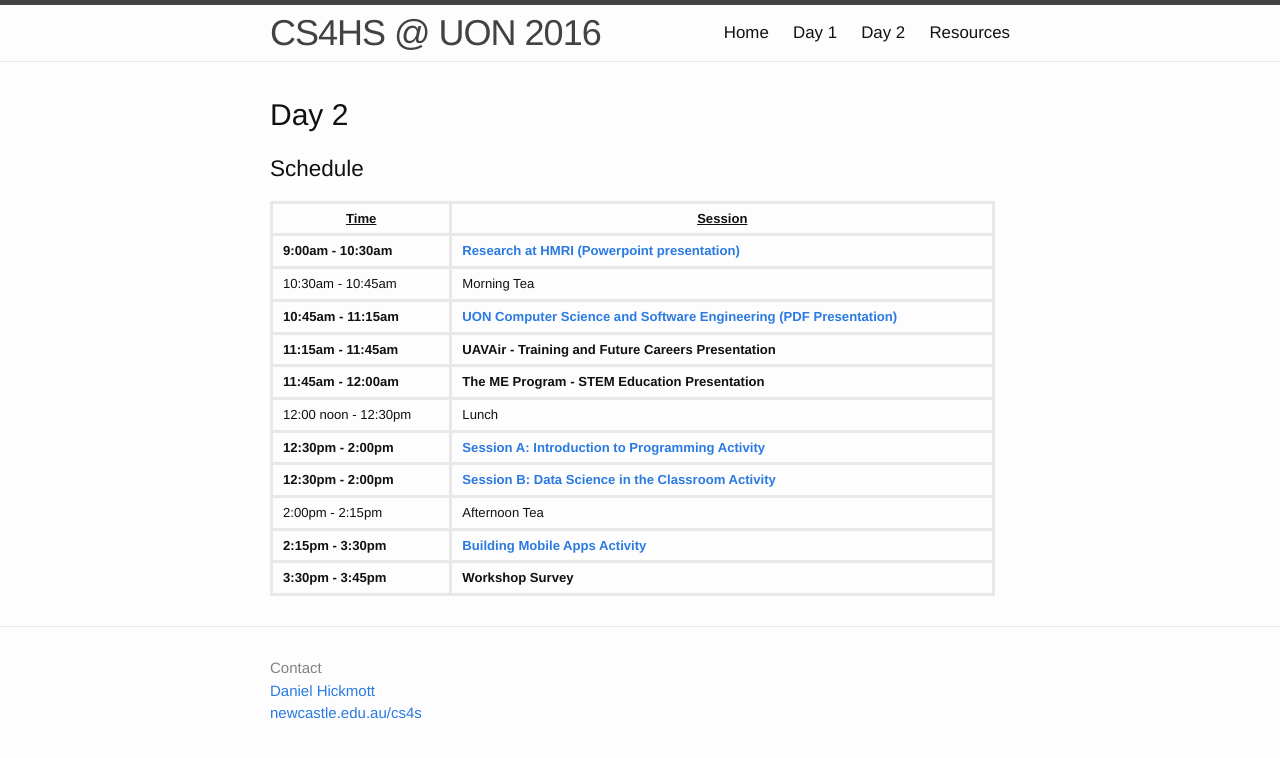
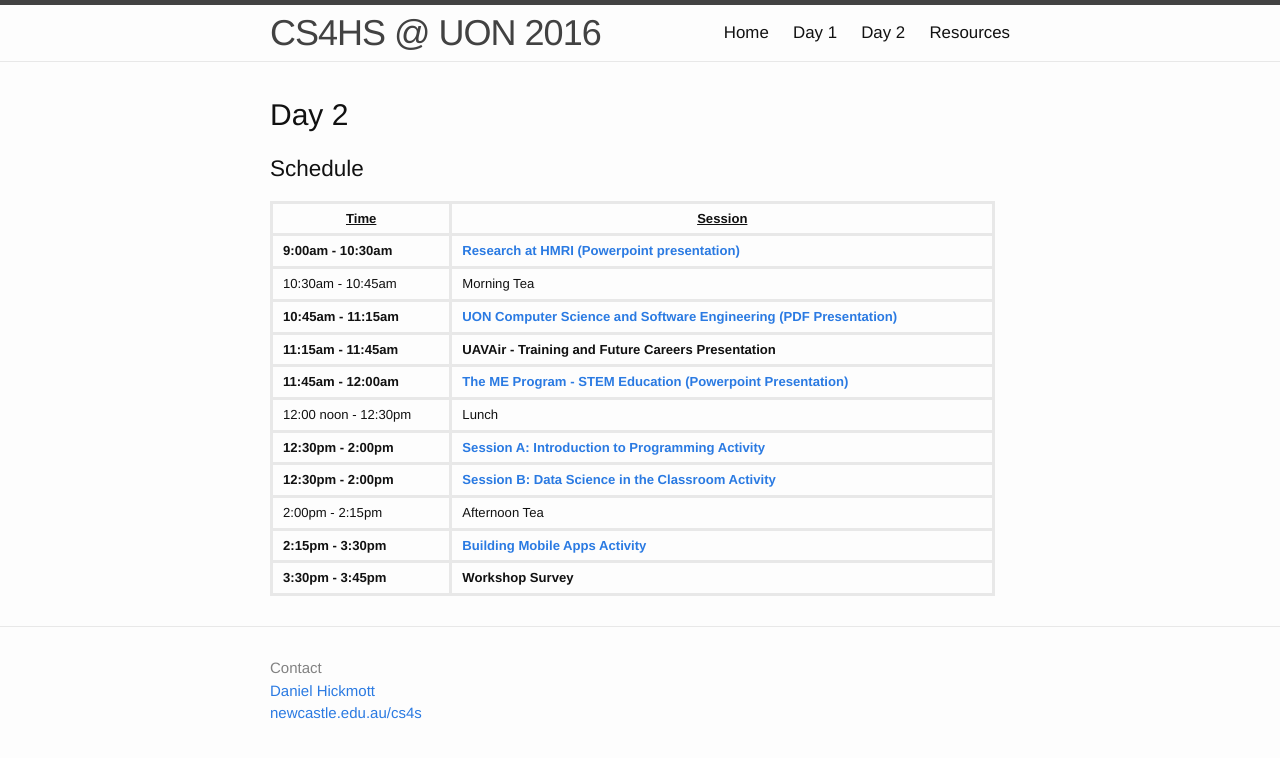
Before and after one commit to cs4s/hs-2016, a Jekyll site: the page built from day2/index.md, in a window 1280 px wide. Shown: the top 758 px of the page. Built offline with Jekyll 4.4.1, drawn with Linux system fonts in a browser that asks for light colours.

Commit message:
Adds ME Program presentation

```diff
--- a/day2/index.md
+++ b/day2/index.md
@@ -14,7 +14,7 @@ title:  CS4HS @ UON 2016 - Day 2
 | 10:30am - 10:45am | Morning Tea |
 | **10:45am - 11:15am** | [**UON Computer Science and Software Engineering (PDF Presentation)**](uoncsse_presentation.pdf){:target="_blank"} |
 | **11:15am - 11:45am** | **UAVAir - Training and Future Careers Presentation** |
-| **11:45am - 12:00am** | **The ME Program - STEM Education Presentation** |
+| **11:45am - 12:00am** | [**The ME Program - STEM Education (Powerpoint Presentation)**](scott_presentation.pptx)|
 | 12:00 noon - 12:30pm | Lunch |
 | **12:30pm - 2:00pm** | [**Session A: Introduction to Programming Activity**]({{ site.baseurl | append: site.sonicpi_path }}) |
 | **12:30pm - 2:00pm** | [**Session B: Data Science in the Classroom Activity**]({{ site.baseurl | append: site.datascience_path }})  |
```
Also changed, not shown: 1 other file.
